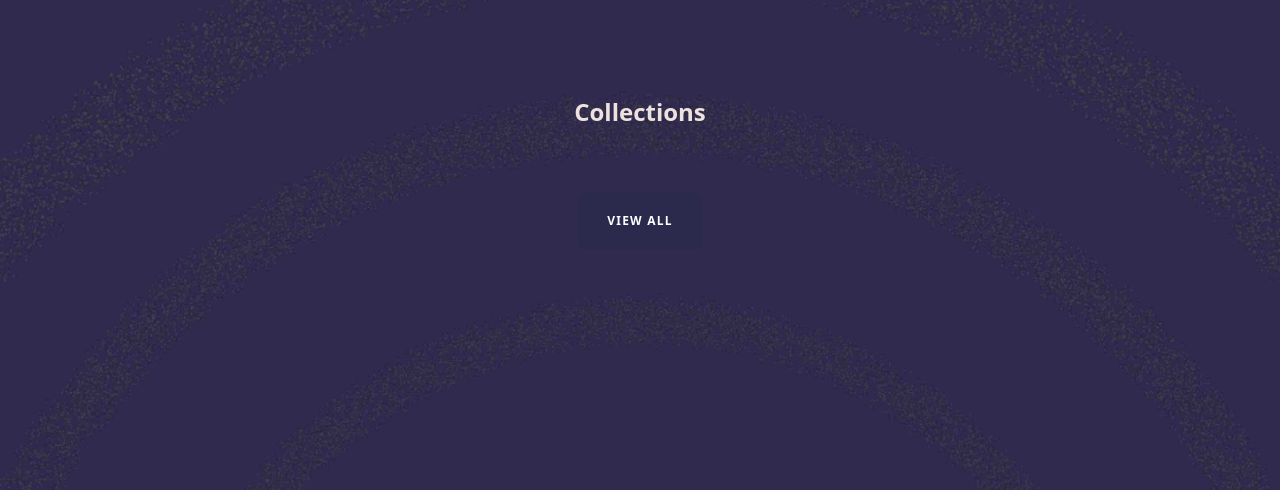
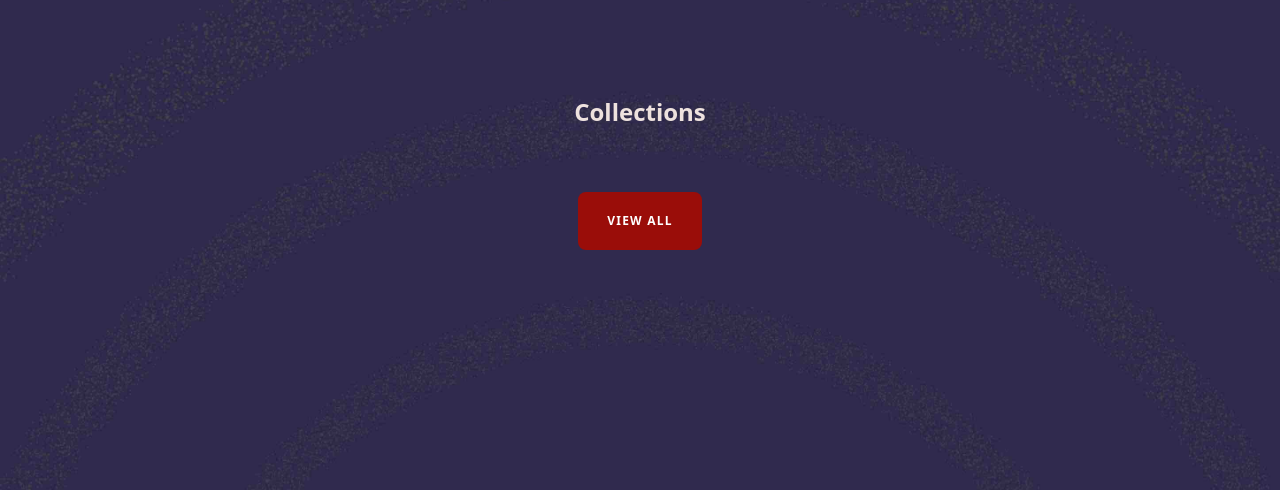
Before and after one commit to naufalfachrian/kios-kaget, a Laravel app: page / in a window 1280 px wide. Shown: the part 96-586 px from the top of the page. Run offline with Laravel 10, Linux system fonts and the light colour scheme; data that the repository does not hold is empty; style sheets or scripts are compiled from the project's sources; some libraries are stand-ins or nearby versions; some web fonts are replaced.

Commit message:
Update button background color

```diff
--- a/resources/css/app.css
+++ b/resources/css/app.css
@@ -4,7 +4,7 @@
 @tailwind utilities;
 
 .btn--primary {
-    @apply inline-flex items-center px-4 py-2 bg-brand-black border border-transparent rounded-lg font-semibold text-xs text-white uppercase tracking-widest hover:bg-brand-black/80 focus:bg-gray-700 active:bg-gray-900 focus:outline-none focus:ring-2 focus:ring-indigo-500 focus:ring-offset-2 transition ease-in-out duration-150 disabled:opacity-25 gap-2 hover:disabled:cursor-not-allowed;
+    @apply inline-flex items-center px-4 py-2 bg-brand-brown border border-transparent rounded-lg font-semibold text-xs text-white uppercase tracking-widest hover:bg-brand-brown/80 focus:bg-gray-700 active:bg-gray-900 focus:outline-none focus:ring-2 focus:ring-indigo-500 focus:ring-offset-2 transition ease-in-out duration-150 disabled:opacity-25 gap-2 hover:disabled:cursor-not-allowed;
 }
 
 .btn--danger {
```
